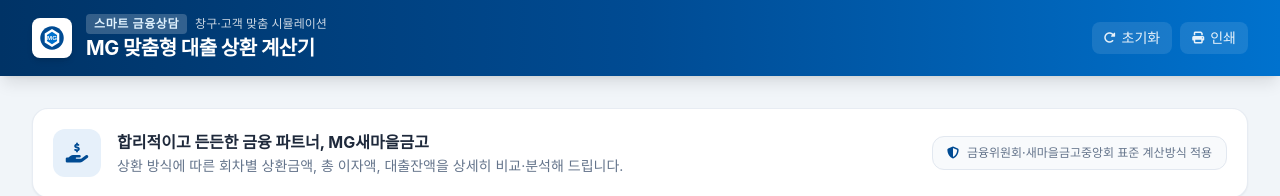
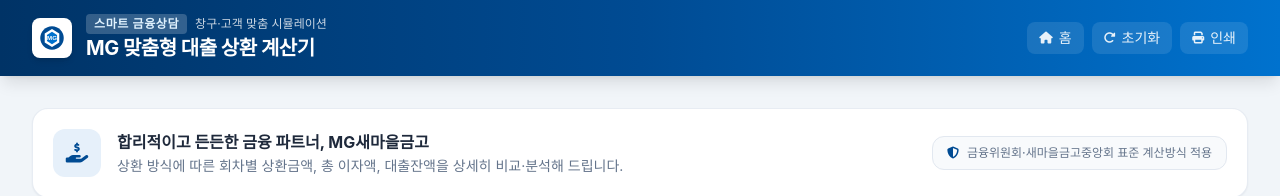
Before and after one commit to kfcc023-del/mg0831, a plain HTML site: page cal.html in a window 1280 px wide. Shown: the top 196 px of the page. Drawn offline with nearby package versions, Linux system fonts and the light colour scheme; a web font is replaced by a local one.

Commit message:
Add home link to the calculator interface

```diff
--- a/cal.html
+++ b/cal.html
@@ -116,6 +116,10 @@
       </div>
 
       <div class="flex items-center gap-2">
+        <a href="https://kfcc023-del.github.io/mg0831/" class="flex items-center gap-1.5 px-3 py-1.5 rounded-lg bg-white/10 hover:bg-white/20 text-xs sm:text-sm font-medium transition text-white/90">
+          <i class="fa-solid fa-house text-xs"></i>
+          <span>홈</span>
+        </a>
         <button onclick="resetCalculator()" class="flex items-center gap-1.5 px-3 py-1.5 rounded-lg bg-white/10 hover:bg-white/20 text-xs sm:text-sm font-medium transition text-white/90">
           <i class="fa-solid fa-rotate-right text-xs"></i>
           <span>초기화</span>
```
